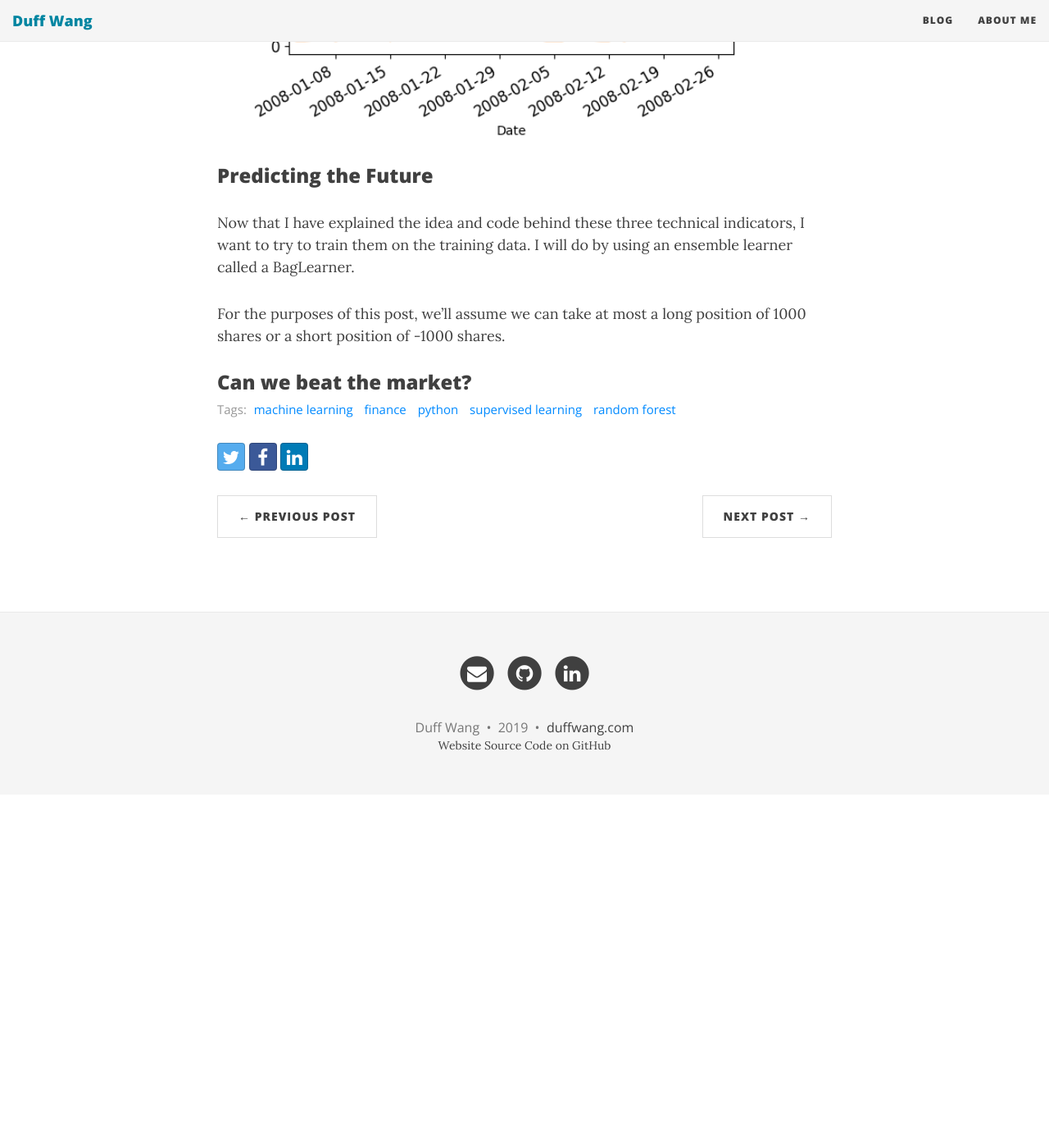
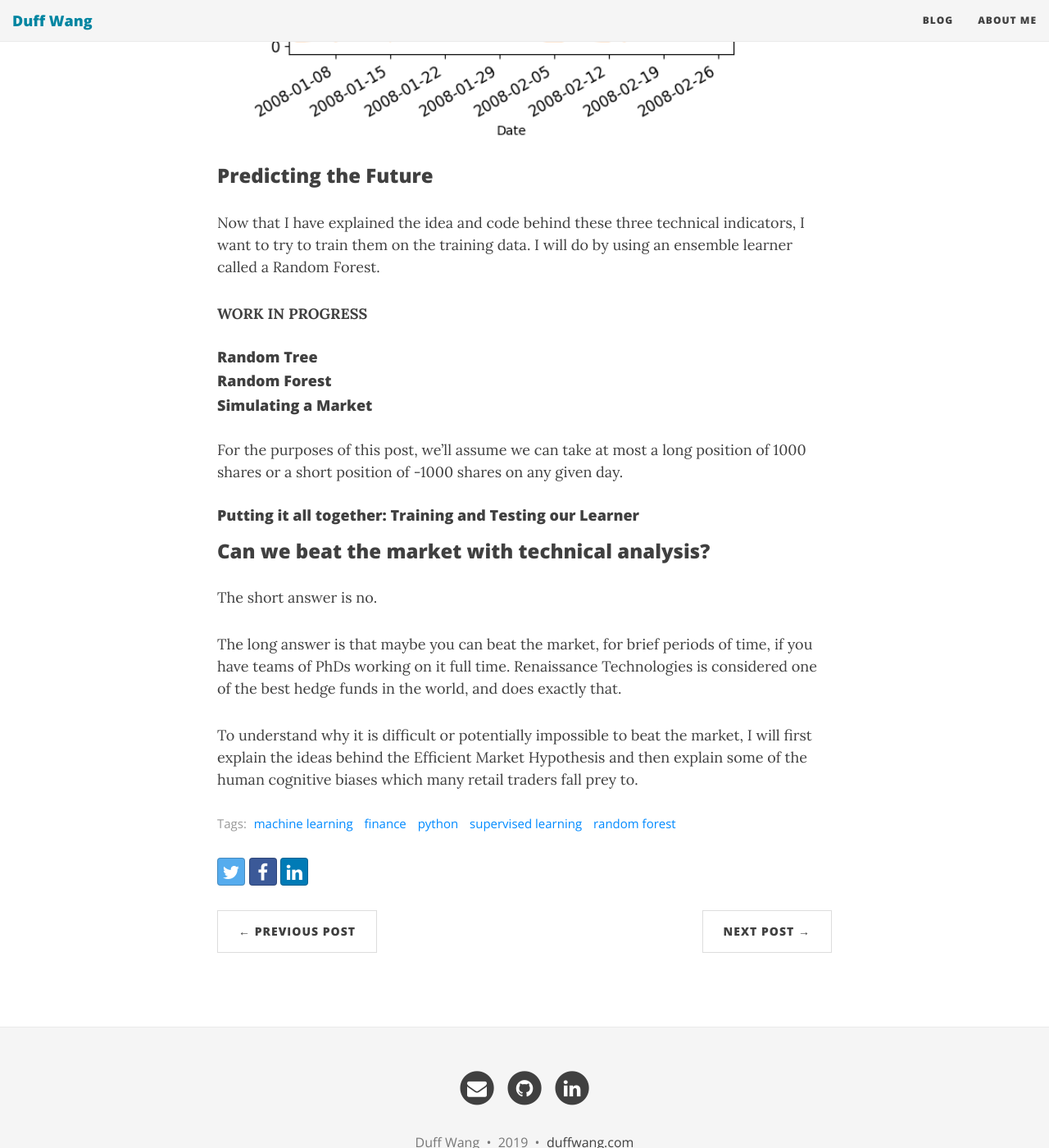
Before and after one commit to duffwang/duffwang.github.io, a Jekyll site: the page built from _posts/2019-02-01-machine-learning-trading.md, in a window 1280 px wide and 1400 px high, scrolled down 6449 px. Shown: the whole window at 82% size. Built offline with Jekyll 4.4.1, drawn with Linux system fonts in a browser that asks for light colours; nearby versions of some CDN libraries; comment, search, counter and statistics services are not loaded; before the commit the page ends 7418 px from its top, so only the background shows below that.

Commit message:
add headers

```diff
--- a/_posts/2019-02-01-machine-learning-trading.md
+++ b/_posts/2019-02-01-machine-learning-trading.md
@@ -167,8 +167,24 @@ Once again I show this indicator on the first two months of data. The actual ind
 
 ### Predicting the Future
 
-Now that I have explained the idea and code behind these three technical indicators, I want to try to train them on the training data. I will do by using an ensemble learner called a BagLearner.
+Now that I have explained the idea and code behind these three technical indicators, I want to try to train them on the training data. I will do by using an ensemble learner called a Random Forest.
 
-For the purposes of this post, we'll assume we can take at most a long position of 1000 shares or a short position of -1000 shares.
+**WORK IN PROGRESS**
 
-### Can we beat the market?
+#### Random Tree
+
+#### Random Forest
+
+#### Simulating a Market
+
+For the purposes of this post, we'll assume we can take at most a long position of 1000 shares or a short position of -1000 shares on any given day.
+
+#### Putting it all together: Training and Testing our Learner
+
+### Can we beat the market with technical analysis?
+
+The short answer is no.
+
+The long answer is that maybe you can beat the market, for brief periods of time, if you have teams of PhDs working on it full time. Renaissance Technologies is considered one of the best hedge funds in the world, and does exactly that.
+
+To understand why it is difficult or potentially impossible to beat the market, I will first explain the ideas behind the Efficient Market Hypothesis and then explain some of the human cognitive biases which many retail traders fall prey to.
```
